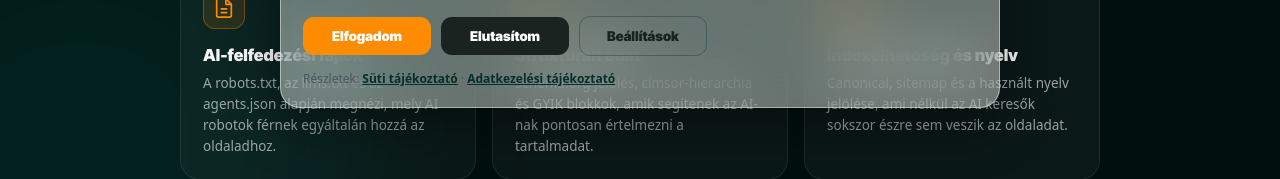
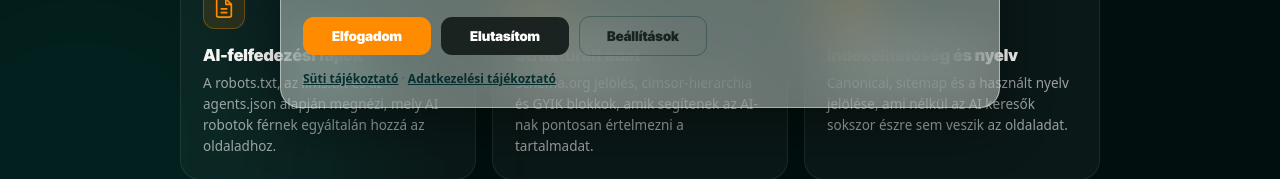
Before and after one commit to danielberndt-ai/aiseoklub, a React (Vite) app: page / in a window 1280 px wide. Shown: the part 676-855 px from the top of the page. Built offline with nearby package versions, Linux system fonts and the light colour scheme; a web font is replaced by a local one.

Commit message:
Részletek: felirat eltávolítása a süti-bannerből

```diff
--- a/src/App.jsx
+++ b/src/App.jsx
@@ -1034,7 +1034,6 @@ function CookieBanner({ onDecide }) {
         </div>
 
         <p style={{ margin: "14px 0 0", fontSize: 12, color: "#4B5563" }}>
-          Részletek:{" "}
           <a href={CONFIG.COOKIE_POLICY_URL} style={{ color: T.bg, fontWeight: 600 }}>
             Süti tájékoztató
           </a>{" "}
```
